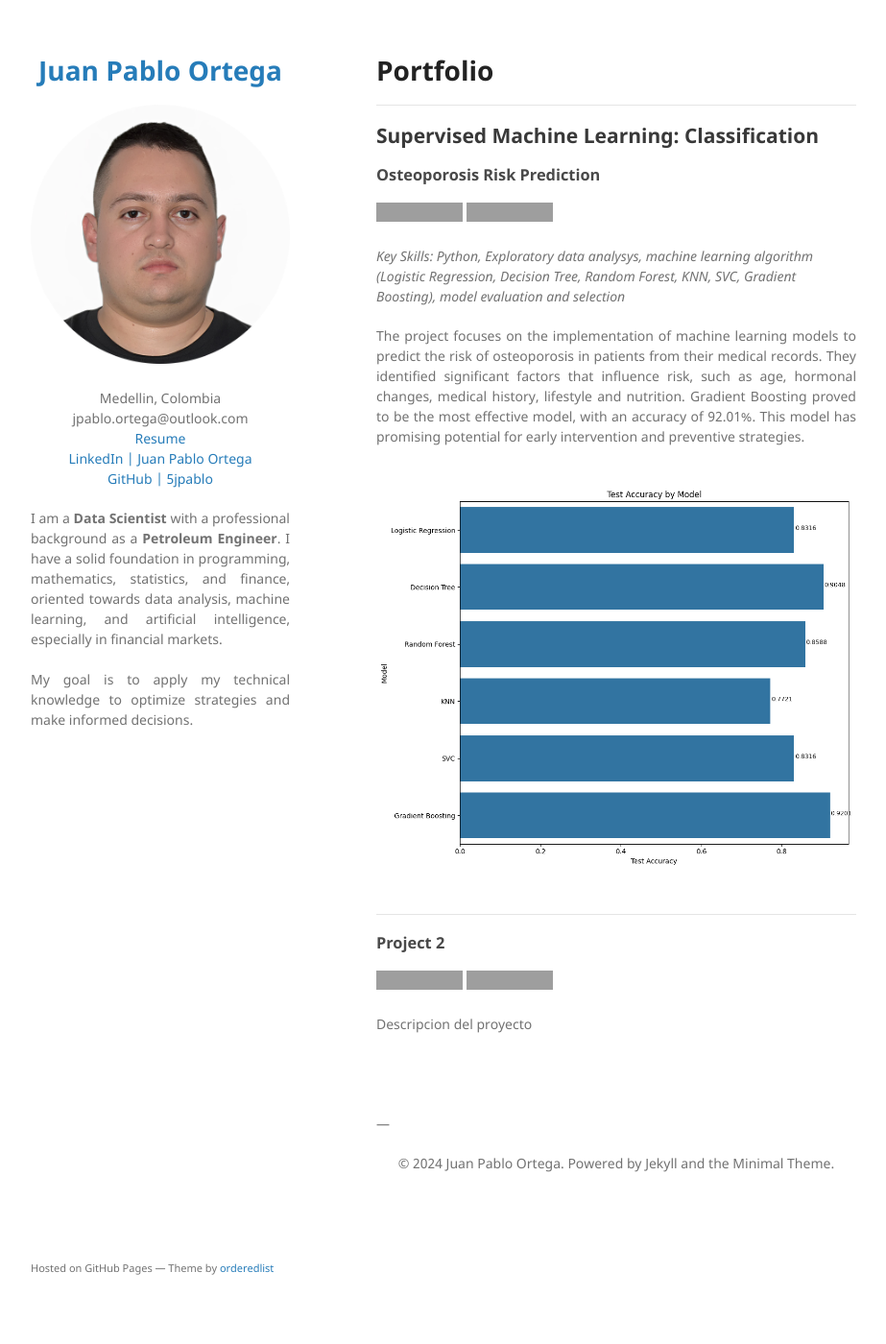
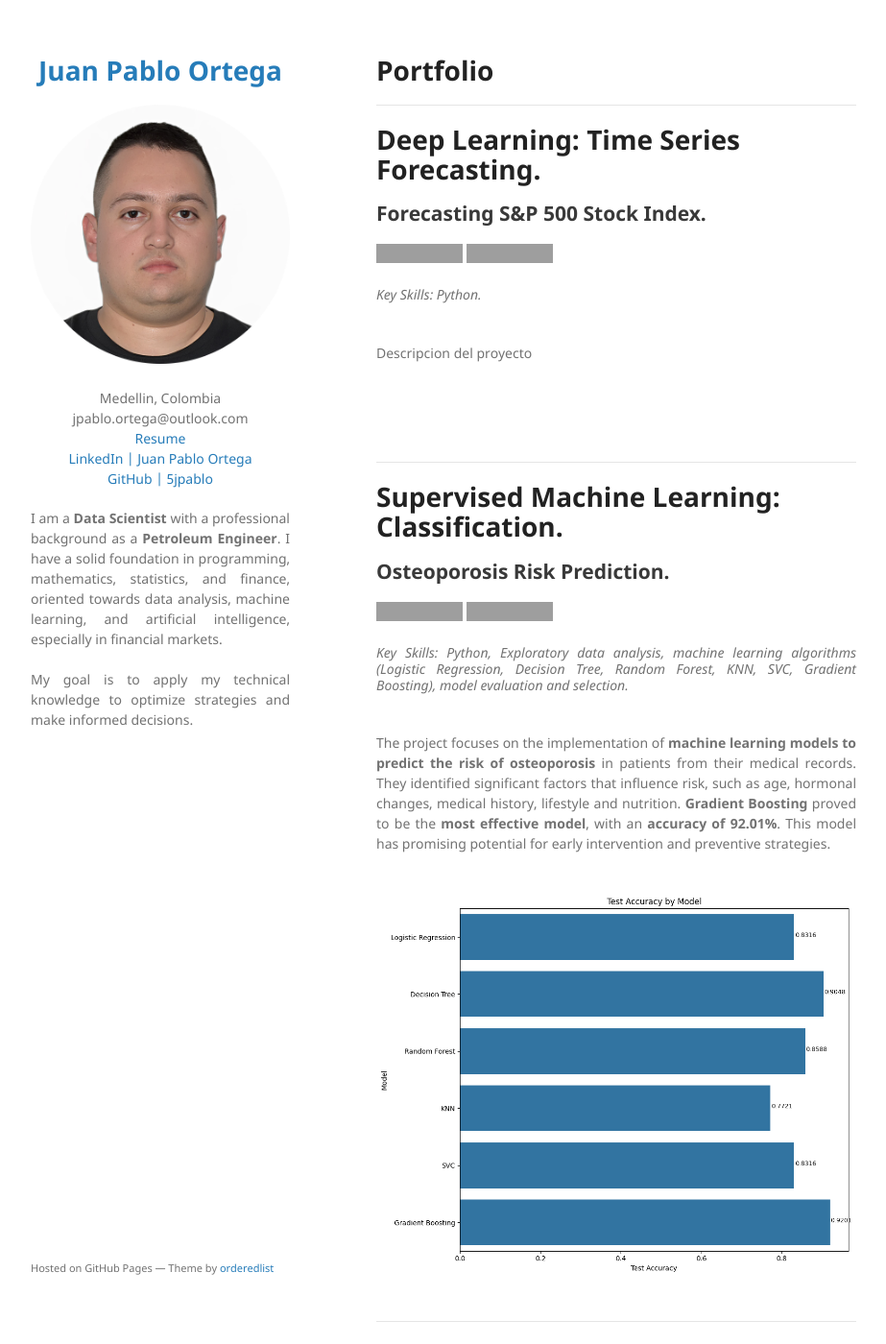
Before and after one commit to 5jpablo/5jpablo.github.io, a Jekyll site: the page built from index.md, in a window 1280 px wide and 1400 px high. Shown: the whole window at 96% size, without its empty margins (178-1101 px from the left). Built offline with Jekyll 4.4.1, drawn with Linux system fonts in a browser that asks for light colours; grey boxes are pictures that could not be loaded.

Commit message:
SP500 Project Initial

```diff
--- a/index.md
+++ b/index.md
@@ -7,32 +7,42 @@ title: "Inicio"
 
 ---
 
-## Supervised Machine Learning: Classification
+# Deep Learning: Time Series Forecasting.
 
-### Osteoporosis Risk Prediction
-[![Open Notebook](https://img.shields.io/badge/Jupyter-Open_Notebook-blue?logo=Jupyter)](/projects/Osteoporosis_Risk_Prediction.html)
+## Forecasting S&P 500 Stock Index.
+[![Open Notebook](https://img.shields.io/badge/Jupyter-Open_Notebook-E97627?logo=Jupyter)](/projects/Forecasting_SP500_Stock_Index.html)
+[![View on GitHub](https://img.shields.io/badge/GitHub-View_on_GitHub-blue?logo=GitHub)](https://github.com/5jpablo/Forecasting-SP500)
+
+<div style="text-align: justify; line-height: 1.2;">
+    <em>Key Skills: Python.</em>
+</div>
+<br>
+<div style="text-align: justify">
+Descripcion del proyecto
+</div>
+<br>
+<center><img src=""/></center>
+<br>
+
+---
+
+# Supervised Machine Learning: Classification.
+
+## Osteoporosis Risk Prediction.
+[![Open Notebook](https://img.shields.io/badge/Jupyter-Open_Notebook-E97627?logo=Jupyter)](/projects/Osteoporosis_Risk_Prediction.html)
 [![View on GitHub](https://img.shields.io/badge/GitHub-View_on_GitHub-blue?logo=GitHub)](https://github.com/5jpablo/Osteoporosis_Prediction)
 
-
-_Key Skills: Python, Exploratory data analysys, machine learning algorithm (Logistic Regression, Decision Tree, Random Forest, KNN, SVC, Gradient Boosting), model evaluation and selection_
-
+<div style="text-align: justify; line-height: 1.2;">
+    <em>Key Skills: Python, Exploratory data analysis, machine learning algorithms (Logistic Regression, Decision Tree, Random Forest, KNN, SVC, Gradient Boosting), model evaluation and selection.</em>
+</div>
+<br>
 <div style="text-align: justify">
-The project focuses on the implementation of machine learning models to predict the risk of osteoporosis in patients from their medical records. They identified significant factors that influence risk, such as age, hormonal changes, medical history, lifestyle and nutrition. Gradient Boosting proved to be the most effective model, with an accuracy of 92.01%. This model has promising potential for early intervention and preventive strategies.
+The project focuses on the implementation of <b>machine learning models to predict the risk of osteoporosis</b> in patients from their medical records. They identified significant factors that influence risk, such as age, hormonal changes, medical history, lifestyle and nutrition. <b>Gradient Boosting</b> proved to be the <b>most effective model</b>, with an <b>accuracy of 92.01%</b>. This model has promising potential for early intervention and preventive strategies.
 </div>
 <br>
 <center><img src="/projects/Osteoporosis_Risk_Prediction_files/Osteoporosis_Risk_Prediction_78_0.png"/></center>
 <br>
 
 ---
-### Project 2
-[![View on GitHub](https://img.shields.io/badge/GitHub-View_on_GitHub-blue?logo=GitHub)](https://github.com/5jpablo/)
-[![View on Tableau](https://img.shields.io/badge/Tableau-View_on_Tableau-orange?logo=Tableau)](https://public.tableau.com/app/discover)
-<div style="text-align: justify">
-Descripcion del proyecto
-</div>
-<br>
-<center><img src=""/></center>
-<br>
----
 
 <center>© 2024 Juan Pablo Ortega. Powered by Jekyll and the Minimal Theme.</center>
```
Also changed, not shown: sample_page.md (deleted, +0 -31 lines), thumbnail.png (deleted).
